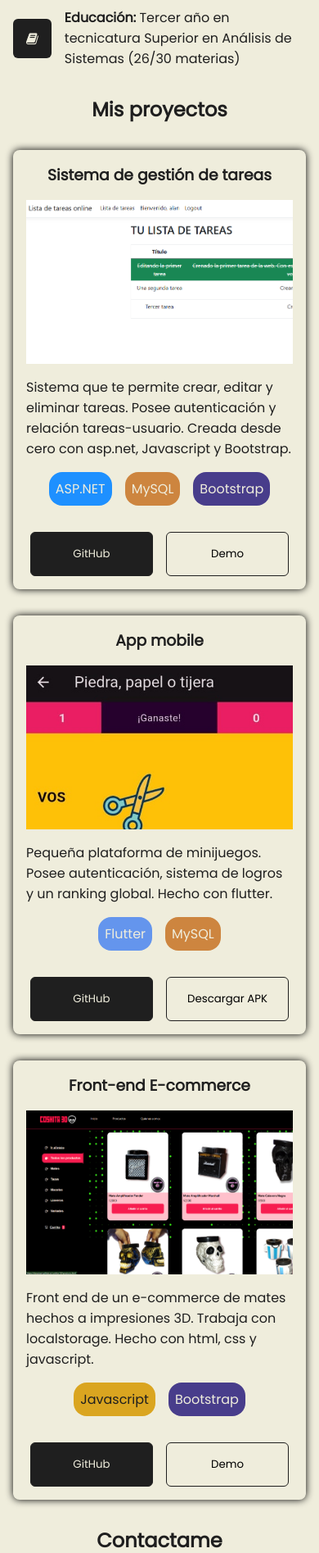
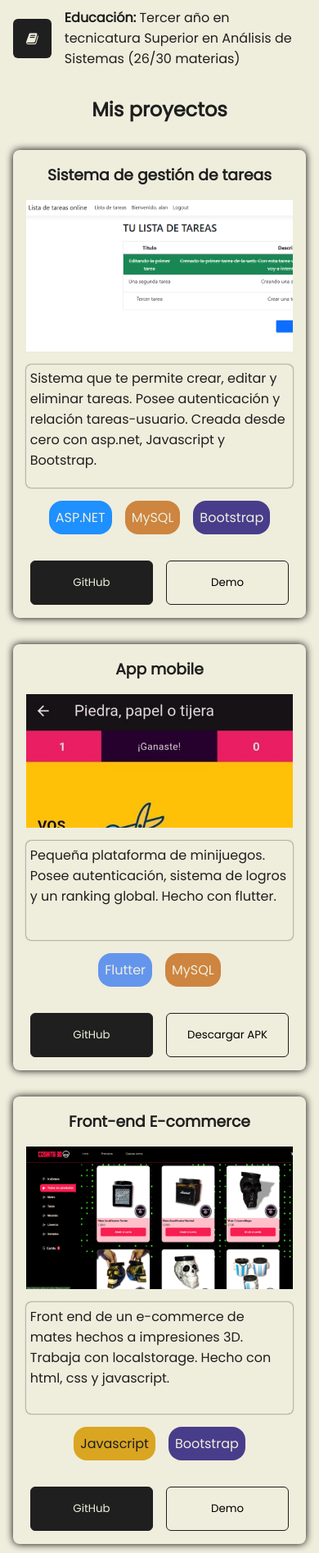
Before and after one commit to alanpisani/portfolio-final, a PHP site: page / in a window 390 px wide. Shown: the part 1733-3628 px from the top of the page at 82% size. Run offline with PHP 8.4, Linux system fonts and the light colour scheme; some libraries are stand-ins or nearby versions.

Commit message:
ajustes en responsive

```diff
--- a/css/style.css
+++ b/css/style.css
@@ -289,6 +289,13 @@ h2{
 
 }
 
+.text-container{
+    border-radius: 6px;
+    box-shadow: 0 0 2px var(--secundary-color);
+    padding:.3rem;
+    height:30%;
+}
+
 .todo-list{
     background-image: url("../assets/img/todo.png");
 }
--- a/css/tablet.css
+++ b/css/tablet.css
@@ -107,7 +107,6 @@
         display: grid;
         grid-template-columns: repeat(2, 1fr);
         gap:2rem;
-
     }
 
     .projects-item{
@@ -147,6 +146,7 @@
         width:100%;
         display: grid;
         grid-template-columns: repeat(3, 1fr);
+        font-size: .9rem;
     }
 
     .contact-me-social-item{
--- a/index.html
+++ b/index.html
@@ -112,7 +112,9 @@
                     <div class="projects-item">
                         <h3>Sistema de gestión de tareas</h3>
                         <div class="projects-item-img todo-list"></div>
-                        <p>Sistema que te permite crear, editar y eliminar tareas. Posee autenticación y relación tareas-usuario. Creada desde cero con asp.net, Javascript y Bootstrap.</p>
+                        <div class="text-container">
+                            <p>Sistema que te permite crear, editar y eliminar tareas. Posee autenticación y relación tareas-usuario. Creada desde cero con asp.net, Javascript y Bootstrap.</p>
+                        </div>
                         <div class="projects-item-details">
                             <div class="projects-item-langs">
                                 <ul>
@@ -130,7 +132,9 @@
                     <div class="projects-item">
                         <h3>App mobile</h3>
                         <div class="projects-item-img app"></div>
-                        <p>Pequeña plataforma de minijuegos. Posee autenticación, sistema de logros y un ranking global. Hecho con flutter.</p>
+                        <div class="text-container">
+                            <p>Pequeña plataforma de minijuegos. Posee autenticación, sistema de logros y un ranking global. Hecho con flutter.</p>
+                        </div>
                         <div class="projects-item-details">
                             <div class="projects-item-langs">
                                 <ul>
@@ -147,7 +151,9 @@
                     <div class="projects-item">
                         <h3>Front-end E-commerce</h3>
                         <div class="projects-item-img coshita"></div>
-                        <p>Front end de un e-commerce de mates hechos a impresiones 3D. Trabaja con localstorage. Hecho con html, css y javascript.</p>
+                        <div class="text-container">
+                            <p>Front end de un e-commerce de mates hechos a impresiones 3D. Trabaja con localstorage. Hecho con html, css y javascript.</p>
+                        </div>
                         <div class="projects-item-details">
                             <div class="projects-item-langs">
                                 <ul>
```
